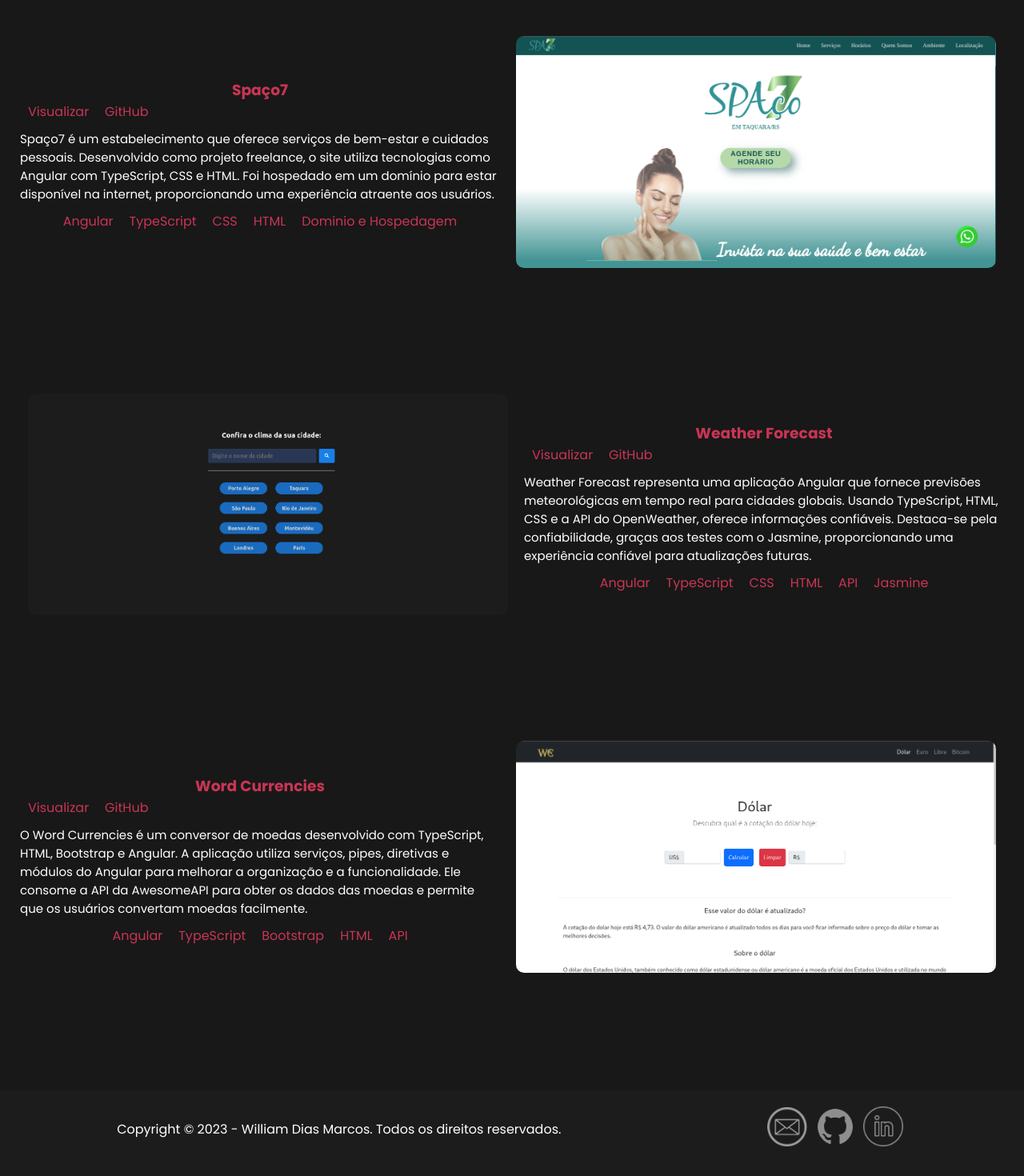
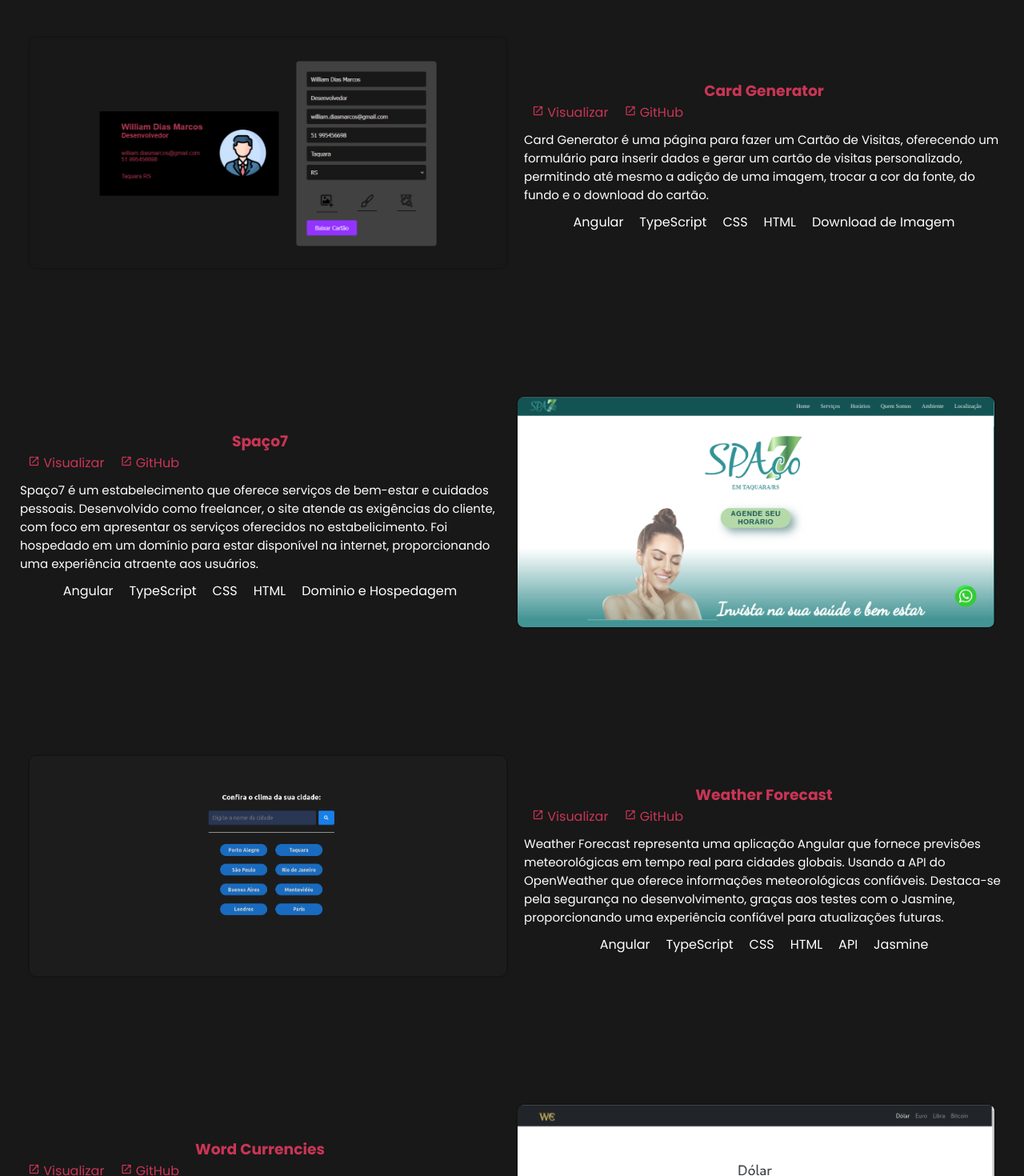
Before and after one commit to William-Dias-Marcos/Portfolio-Angular, an Angular app: page / in a window 1280 px wide. Shown: the part 1000-2470 px from the top of the page at 80% size. Built offline with nearby package versions, Linux system fonts and the light colour scheme.

Commit message:
adjustment in the project component

```diff
--- a/src/app/components/projects/projects.component.css
+++ b/src/app/components/projects/projects.component.css
@@ -1,3 +1,5 @@
+@import url('https://fonts.googleapis.com/icon?family=Material+Icons');
+
 #projects {
   display: flex;
   flex-direction: column;
@@ -22,6 +24,7 @@
 .project img {
   width: 600px;
   border-radius: 10px;
+  border: 2px solid #00000028;
 }
 .project h3 {
   text-align: center;
@@ -35,6 +38,9 @@
 .project a:hover {
   color: #fff;
   transition: 1s;
+}
+.project a i{
+  font-size: 15px;
 }
 .project p {
   max-width: 600px;
@@ -50,7 +56,7 @@
 .project li {
   list-style: none;
   padding: 10px 10px 0px 10px;
-  color: #c93555;
+  color: #fff;
 }
 
 .wrap {
--- a/src/app/components/projects/projects.component.html
+++ b/src/app/components/projects/projects.component.html
@@ -1,23 +1,65 @@
 <section id="projects">
   <h2>Projetos</h2>
+
+  <div class="project wrap">
+    <a
+      href="https://onlinecardgenerator.netlify.app/"
+      target="_blank"
+      class="link-img"
+    >
+      <img
+        src="../../../assets/Projects/CardGenerator.png"
+        alt="Card Generator"
+      />
+    </a>
+    <div>
+      <h3>Card Generator</h3>
+      <div class="buttons">
+        <a href="https://onlinecardgenerator.netlify.app/" target="_blank"
+          ><i class="material-icons">open_in_new</i>
+          Visualizar</a
+        >
+        <a
+          href="https://github.com/William-Dias-Marcos/Card_Generator_Angular"
+          target="_blank"
+          ><i class="material-icons">open_in_new</i>
+          GitHub</a
+        >
+      </div>
+      <p>
+        Card Generator é uma página para fazer um Cartão de Visitas, oferecendo um formulário para inserir dados e gerar um
+        cartão de visitas personalizado, permitindo até mesmo a adição de uma
+        imagem, trocar a cor da fonte, do fundo e o download do cartão.
+      </p>
+      <ul>
+        <li>Angular</li>
+        <li>TypeScript</li>
+        <li>CSS</li>
+        <li>HTML</li>
+        <li>Download de Imagem</li>
+      </ul>
+    </div>
+  </div>
 
   <div class="project">
     <div>
       <h3>Spaço7</h3>
       <div class="buttons">
-        <a href="https://spaco7.com/" target="_blank">Visualizar</a>
+        <a href="https://spaco7.com/" target="_blank"><i class="material-icons">open_in_new</i>
+          Visualizar</a>
         <a
           href="https://github.com/William-Dias-Marcos/Spaco7_Angular"
           target="_blank"
-          >GitHub</a
+          ><i class="material-icons">open_in_new</i>
+          GitHub</a
         >
       </div>
       <p>
-        Spaço7 é um estabelecimento que oferece serviços de bem-estar e cuidados
-        pessoais. Desenvolvido como projeto freelance, o site utiliza
-        tecnologias como Angular com TypeScript, CSS e HTML. Foi hospedado em um
-        domínio para estar disponível na internet, proporcionando uma
-        experiência atraente aos usuários.
+        Spaço7 é um estabelecimento que oferece serviços de bem-estar e
+        cuidados pessoais. Desenvolvido como freelancer, o site atende as
+        exigências do cliente, com foco em apresentar os serviços oferecidos no
+        estabelicimento. Foi hospedado em um domínio para estar disponível na
+        internet, proporcionando uma experiência atraente aos usuários.
       </p>
       <ul>
         <li>Angular</li>
@@ -47,19 +89,23 @@
       <h3>Weather Forecast</h3>
       <div class="buttons">
         <a href="https://weatherforecastangular.netlify.app/" target="_blank"
-          >Visualizar</a
+          ><i class="material-icons">open_in_new</i>
+          Visualizar</a
         >
         <a
           href="https://github.com/William-Dias-Marcos/Weather_Forecast"
           target="_blank"
-          >GitHub</a
+          ><i class="material-icons">open_in_new</i>
+          GitHub</a
         >
       </div>
       <p>
-        Weather Forecast representa uma aplicação Angular que fornece previsões meteorológicas
-        em tempo real para cidades globais. Usando TypeScript, HTML, CSS e a API do OpenWeather,
-        oferece informações confiáveis. Destaca-se pela confiabilidade, graças aos testes com o Jasmine, proporcionando uma
-        experiência confiável para atualizações futuras.
+        Weather Forecast representa uma aplicação Angular que fornece previsões
+        meteorológicas em tempo real para cidades globais. Usando a API do
+        OpenWeather que oferece informações meteorológicas confiáveis.
+        Destaca-se pela segurança no desenvolvimento, graças aos testes com
+        o Jasmine, proporcionando uma experiência confiável para atualizações
+        futuras.
       </p>
       <ul>
         <li>Angular</li>
@@ -77,20 +123,23 @@
       <h3>Word Currencies</h3>
       <div class="buttons">
         <a href="https://wordcurrencies.netlify.app/" target="_blank"
-          >Visualizar</a
+          ><i class="material-icons">open_in_new</i>
+          Visualizar</a
         >
         <a
           href="https://github.com/William-Dias-Marcos/Word_Currencies_Angular"
           target="_blank"
-          >GitHub</a
+          ><i class="material-icons">open_in_new</i>
+          GitHub</a
         >
       </div>
       <p>
-        O Word Currencies é um conversor de moedas desenvolvido com TypeScript,
-        HTML, Bootstrap e Angular. A aplicação utiliza serviços, pipes,
-        diretivas e módulos do Angular para melhorar a organização e a
-        funcionalidade. Ele consome a API da AwesomeAPI para obter os dados das
-        moedas e permite que os usuários convertam moedas facilmente.
+        Weather Forecast representa uma aplicação Angular que fornece previsões
+        meteorológicas em tempo real para cidades globais. Usando a API do
+        OpenWeather que oferece informações meteorológicas confiáveis.
+        Destaca-se pela confiabilidade no desenvolvimento, graças aos testes com
+        o Jasmine, proporcionando uma experiência confiável para atualizações
+        futuras.
       </p>
       <ul>
         <li>Angular</li>
```
Also changed, not shown: src/assets/Projects/CardGenerator.png (added).
